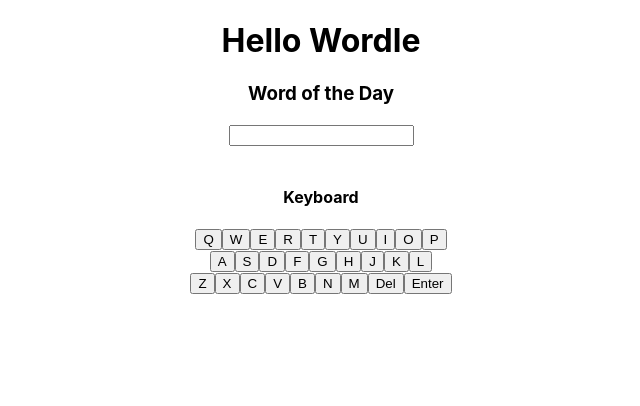
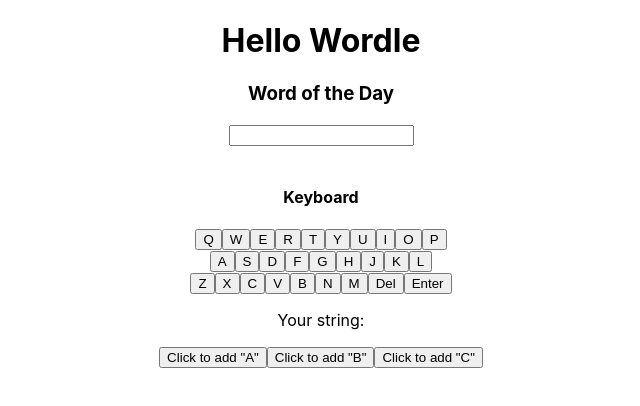
Before and after one commit to evelyntanwy/wordle, a React (Create React App) app: page / in a window 1280 px wide. Shown: the top 406 px of the page, without its empty margins (319-959 px from the left). Built offline with nearby package versions, Linux system fonts and the light colour scheme.

Commit message:
additional test on btb func

```diff
--- a/src/App.js
+++ b/src/App.js
@@ -1,11 +1,13 @@
 import "./App.css";
 import Keys from "./Keys";
+import TestKey from "./TestKey";
 
 function App() {
   return (
     <div className="App">
       <h1>Hello Wordle</h1>
       <Keys />
+      <TestKey />
     </div>
   );
 }
--- /dev/null
+++ b/src/TestKey.js
@@ -0,0 +1,14 @@
+import React, { useState } from "react";
+
+export default function TestKey() {
+  const [myString, setCount] = useState("");
+
+  return (
+    <div>
+      <p>Your string: {myString}</p>
+      <button onClick={() => setCount(myString + "A")}>Click to add "A"</button>
+      <button onClick={() => setCount(myString + "B")}>Click to add "B"</button>
+      <button onClick={() => setCount(myString + "C")}>Click to add "C"</button>
+    </div>
+  );
+}
```
